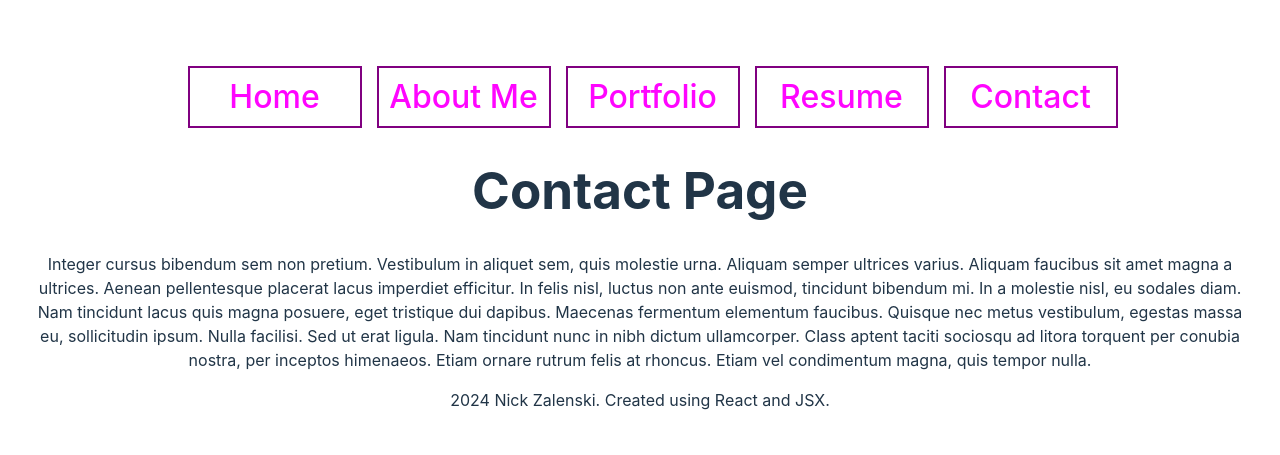
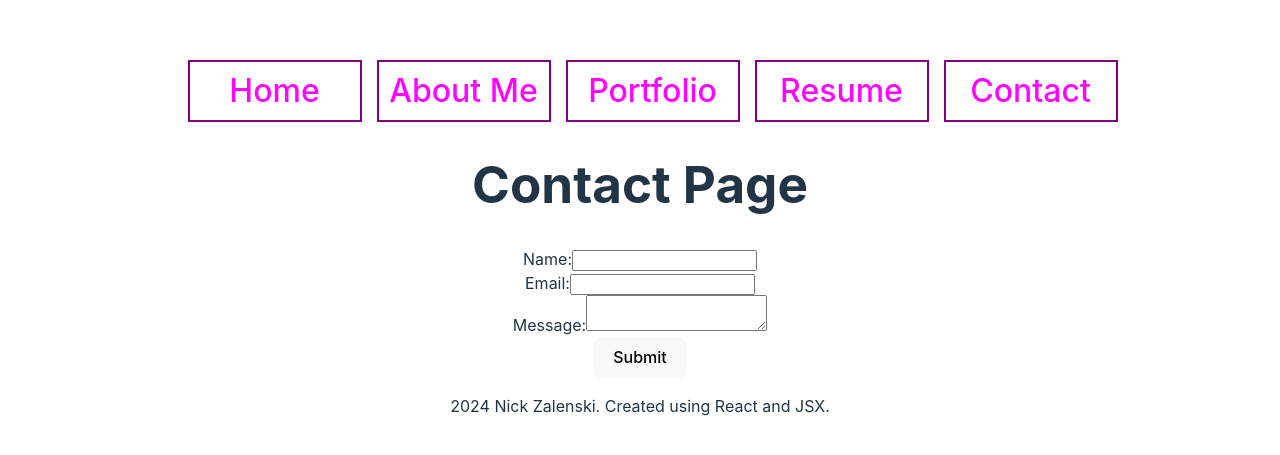
Before and after one commit to ElBoyTM/React-Portfolio, a React (Vite) app in the folder Develop/: page /Contact in a window 1280 px wide. Shown: the part 161-616 px from the top of the page. Built offline with nearby package versions, Linux system fonts and the light colour scheme.

Commit message:
made contact form

```diff
--- a/Develop/src/pages/Contact.jsx
+++ b/Develop/src/pages/Contact.jsx
@@ -2,19 +2,21 @@
     return (
         <div>
             <h1>Contact Page</h1>
-            <p>
-                Integer cursus bibendum sem non pretium. Vestibulum in aliquet sem, quis
-                molestie urna. Aliquam semper ultrices varius. Aliquam faucibus sit amet
-                magna a ultrices. Aenean pellentesque placerat lacus imperdiet
-                efficitur. In felis nisl, luctus non ante euismod, tincidunt bibendum
-                mi. In a molestie nisl, eu sodales diam. Nam tincidunt lacus quis magna
-                posuere, eget tristique dui dapibus. Maecenas fermentum elementum
-                faucibus. Quisque nec metus vestibulum, egestas massa eu, sollicitudin
-                ipsum. Nulla facilisi. Sed ut erat ligula. Nam tincidunt nunc in nibh
-                dictum ullamcorper. Class aptent taciti sociosqu ad litora torquent per
-                conubia nostra, per inceptos himenaeos. Etiam ornare rutrum felis at
-                rhoncus. Etiam vel condimentum magna, quis tempor nulla.
-            </p>
+            <form>
+                <div>
+                    <label htmlFor="name">Name:</label>
+                    <input type="text" id="name" name="name" required />
+                </div>
+                <div>
+                    <label htmlFor="email">Email:</label>
+                    <input type="email" id="email" name="email" required />
+                </div>
+                <div>
+                    <label htmlFor="message">Message:</label>
+                    <textarea id="message" name="message" required></textarea>
+                </div>
+                <button type="submit">Submit</button>
+            </form>
         </div>
     );
 }
```
